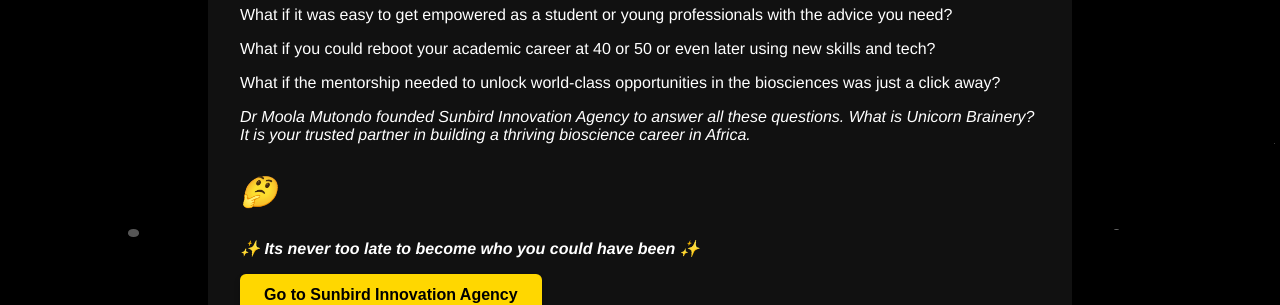
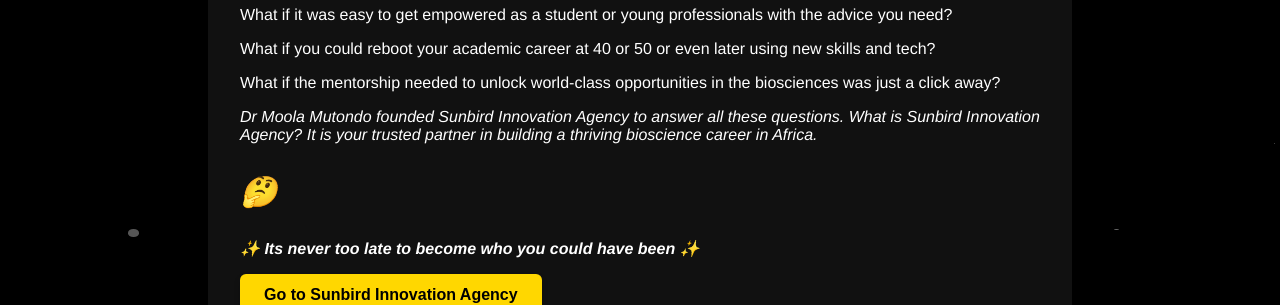
Before and after one commit to mmutondo/mmutondo.github.io, a Jekyll site: the page astrobiolab.html, which Jekyll copies as it is, in a window 1280 px wide. Shown: the part 1786-2091 px from the top of the page. Built offline with Jekyll 4.4.1, drawn with Linux system fonts in a browser that asks for light colours.

Commit message:
Update astrobiolab.html

```diff
--- a/astrobiolab.html
+++ b/astrobiolab.html
@@ -418,7 +418,7 @@
             <p>What if it was easy to get empowered as a student or young professionals with the advice you need?</p>
             <p>What if you could reboot your academic career at 40 or 50 or even later using new skills and tech?</p>
             <p>What if the mentorship needed to unlock world-class opportunities in the biosciences was just a click away?</p>
-            <i><p>Dr Moola Mutondo founded Sunbird Innovation Agency to answer all these questions. What is Unicorn Brainery? It is your trusted partner in building a thriving bioscience career in Africa.</p><i/>
+            <i><p>Dr Moola Mutondo founded Sunbird Innovation Agency to answer all these questions. What is Sunbird Innovation Agency? It is your trusted partner in building a thriving bioscience career in Africa.</p><i/>
               <p style="font-size: 30px;">🤔</p>
              <b><p>✨ Its never too late to become who you could have been ✨ </p></b>
 
```
